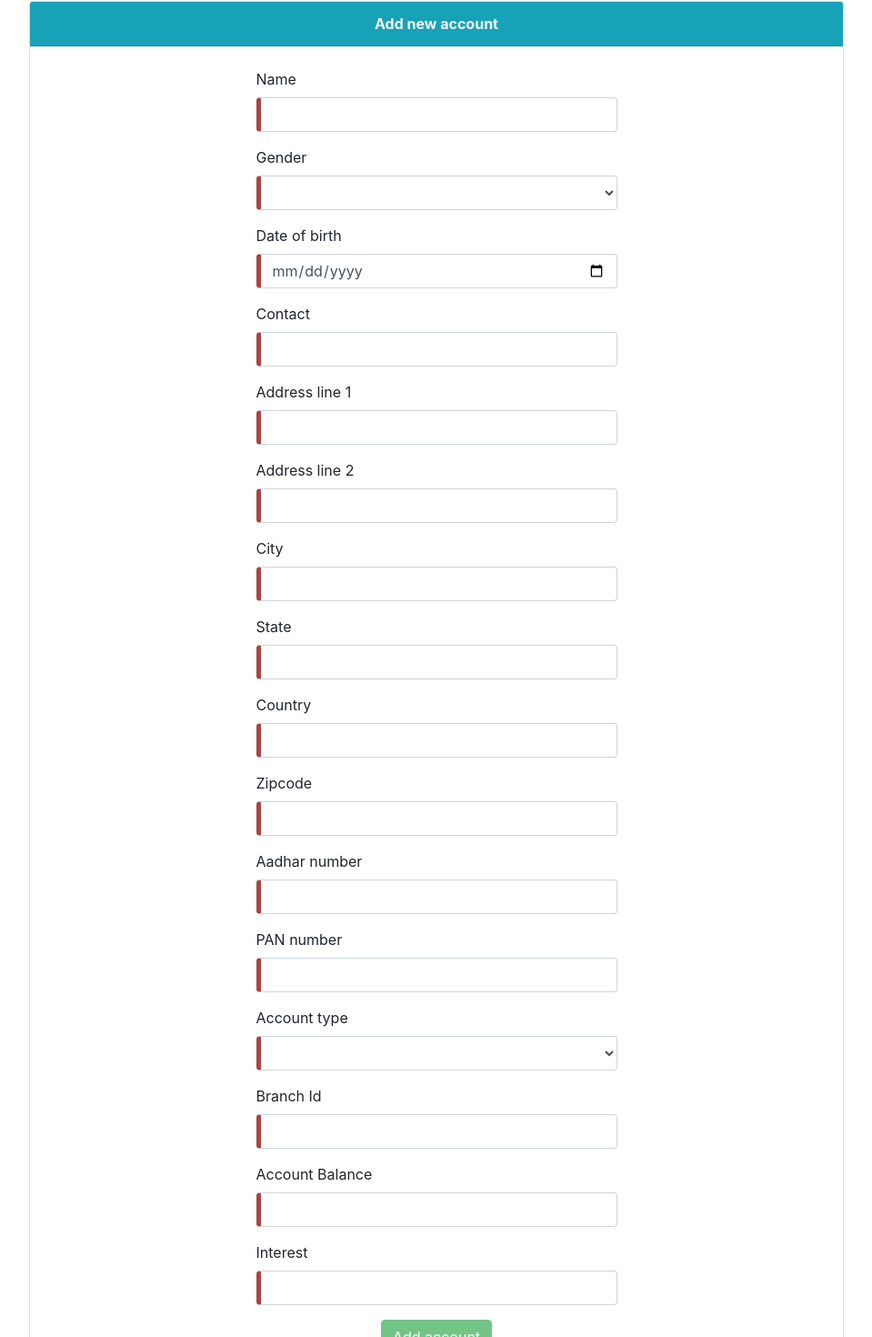
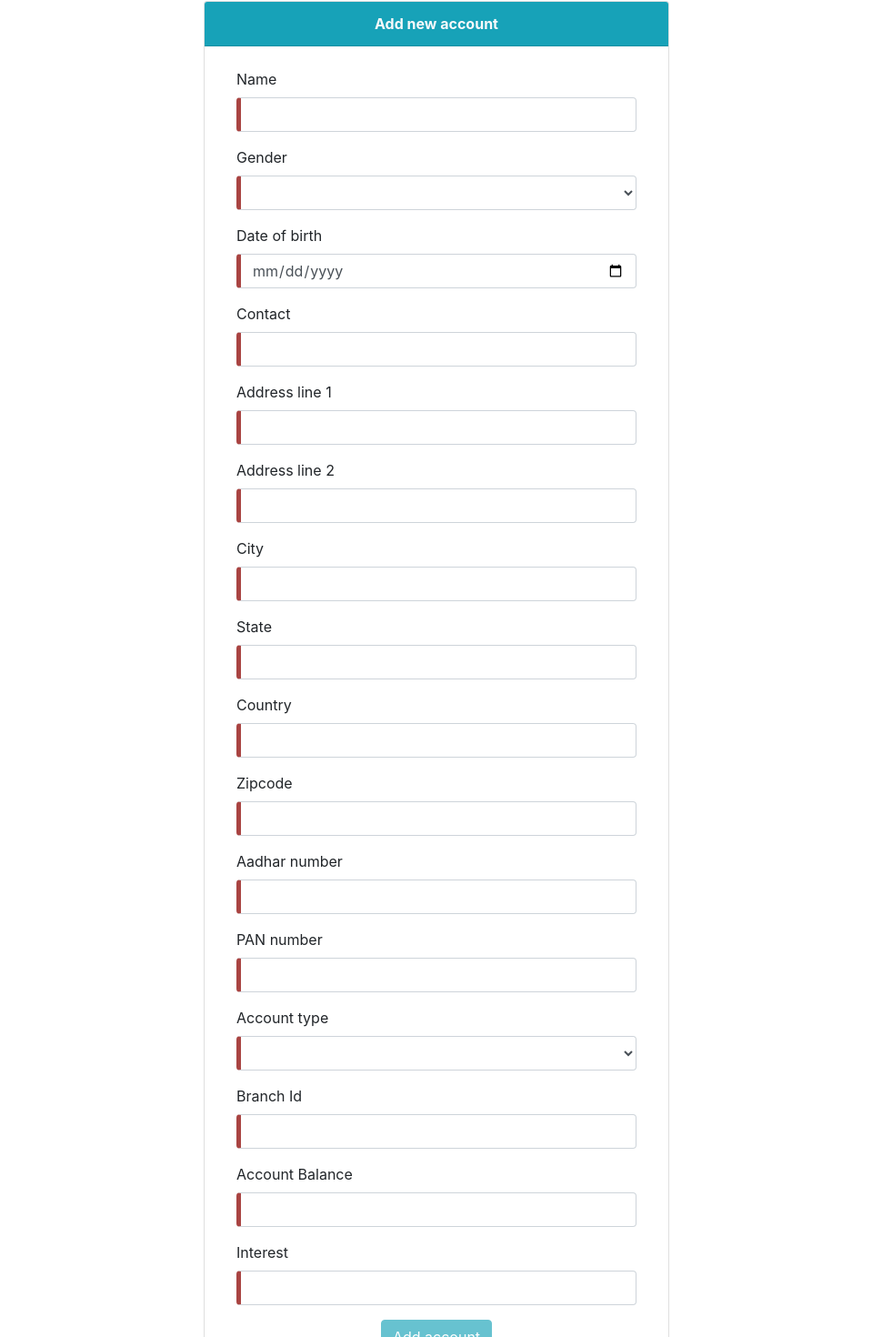
Before and after one commit to CapgeminiBFSI2019/pecunia-client, an Angular app: page /account/add-account in a window 1280 px wide. Shown: the part 221-1691 px from the top of the page at 91% size, without its empty margins (160-1119 px from the left). Built offline with nearby package versions, Linux system fonts and the light colour scheme.

Commit message:
add account changed

```diff
--- a/src/app/account/add-account/add-account.component.css
+++ b/src/app/account/add-account/add-account.component.css
@@ -43,7 +43,14 @@ textarea {
 }
 
 .nopadding {
-    width:70%;
+    width:40%;
     padding: 0 !important;
     margin: 0 auto;
  }
+
+ @media only screen and (max-width: 600px) {
+    .nopadding {
+        width:80%;
+
+    }
+ }
--- a/src/app/account/add-account/add-account.component.html
+++ b/src/app/account/add-account/add-account.component.html
@@ -1,17 +1,17 @@
 <div class="card nopadding mt-3">
     <!-- <h3 class = "style"></h3> -->
-    <div class="card-header  bg-info text-center text-light">
+    <div class="card-header bg-info text-center text-light">
         <strong>Add new account</strong>
     </div>
 
 
 
-    <div class="card-body  mt-1">
+    <div class="card-body mt-1">
         <form (ngSubmit)="onSubmit()" #addAccountForm="ngForm">
-    <div class="form-group col-md-6 offset-md-3">
+            <div class="form-group col-md-12">
                 <label for="name">Name</label>
-        <input type="text" class="form-control" name="name" title="Enter your name" pattern="[A-Za-z\s]*" id="name"
-            required [(ngModel)]="customer.name" title="Only alphabets allowed" #name="ngModel">
+                <input type="text" class="form-control" name="name" title="Enter your name" pattern="[A-Za-z\s]*"
+                    id="name" required [(ngModel)]="customer.name" title="Only alphabets allowed" #name="ngModel">
                 <div *ngIf="!name.value &&name.touched " class="alert alert-danger ">
                     Field required
                 </div>
@@ -19,14 +19,14 @@
                     Alphabets allowed
                 </div>
             </div>
-    <div class="form-group col-md-6 offset-md-3">
-        <label for="gender">Gender</label> <select required id="gender" [(ngModel)]="customer.gender" name="gender"
-            class="form-control">
+            <div class="form-group col-md-12">
+                <label for="gender">Gender</label> <select required id="gender" [(ngModel)]="customer.gender"
+                    name="gender" class="form-control">
                     <option value="Male">Male</option>
                     <option value="Female">Female</option>
                 </select>
             </div>
-    <div class="form-group col-md-6 offset-md-3">
+            <div class="form-group col-md-12">
                 <label for="dob">Date of birth</label>
                 <input type="date" (click)="SetMaxDate()" [max]="todayFormat" class="form-control" id="dob" required
                     [(ngModel)]="customer.dob" name="dob" #dob="ngModel">
@@ -37,7 +37,7 @@
                     Date allowed
                 </div>
             </div>
-    <div class="form-group col-md-6 offset-md-3">
+            <div class="form-group col-md-12">
                 <label for="Contact">Contact</label>
                 <input type="text" class="form-control" maxlength="10" pattern="[0-9]*" title="10 digit phone number"
                     id="contact" required [(ngModel)]="customer.contact" name="contact" #contact="ngModel">
@@ -48,7 +48,7 @@
                     Only number allowed
                 </div>
             </div>
-    <div class="form-group col-md-6 offset-md-3">
+            <div class="form-group col-md-12">
                 <label for="Address line 1">Address line 1</label>
                 <input type="text" class="form-control" pattern="[A-Za-z0-9\s/'-]*"
                     title="Only alphabets, numbers and / and - allowed" id="line1" required [(ngModel)]="address.line1"
@@ -60,7 +60,7 @@
                     Invalid address
                 </div>
             </div>
-    <div class="form-group col-md-6 offset-md-3">
+            <div class="form-group col-md-12">
                 <label for="Address line 2">Address line 2</label>
                 <input type="text" class="form-control" pattern="[A-Za-z0-9\s/'-]*"
                     title="Only alphabets, numbers and / and - allowed" id="line2" required [(ngModel)]="address.line2"
@@ -72,10 +72,10 @@
                     Invalid address
                 </div>
             </div>
-    <div class="form-group col-md-6 offset-md-3">
+            <div class="form-group col-md-12">
                 <label for="City">City</label>
-        <input type="text" class="form-control" pattern="[A-Za-z\s]*" title="Only alphabets allowed" id="city" required
-            [(ngModel)]="address.city" name="city" #city="ngModel">
+                <input type="text" class="form-control" pattern="[A-Za-z\s]*" title="Only alphabets allowed" id="city"
+                    required [(ngModel)]="address.city" name="city" #city="ngModel">
                 <div *ngIf="!city.value && city.touched " class="alert alert-danger ">
                     Field required
                 </div>
@@ -83,10 +83,10 @@
                     Only alphabets allowed
                 </div>
             </div>
-    <div class="form-group col-md-6 offset-md-3">
+            <div class="form-group col-md-12">
                 <label for="State">State</label>
-        <input type="text" class="form-control" pattern="[A-Za-z\s]*" title="Only alphabets allowed" id="state" required
-            [(ngModel)]="address.state" name="state" #state="ngModel">
+                <input type="text" class="form-control" pattern="[A-Za-z\s]*" title="Only alphabets allowed" id="state"
+                    required [(ngModel)]="address.state" name="state" #state="ngModel">
                 <div *ngIf="!state.value && state.touched " class="alert alert-danger ">
                     Field required
                 </div>
@@ -96,10 +96,10 @@
                     Only alphabets allowed
                 </div>
             </div>
-    <div class="form-group col-md-6 offset-md-3">
+            <div class="form-group col-md-12">
                 <label for="Country">Country</label>
-        <input type="text" class="form-control" pattern="[A-Za-z\s]*" title="Only alphabets allowed" id="country"
-            required [(ngModel)]="address.country" name="country" #country="ngModel">
+                <input type="text" class="form-control" pattern="[A-Za-z\s]*" title="Only alphabets allowed"
+                    id="country" required [(ngModel)]="address.country" name="country" #country="ngModel">
                 <div *ngIf="!country.value && country.touched " class="alert alert-danger ">
                     Field required
                 </div>
@@ -107,11 +107,11 @@
                     Only alphabets allowed
                 </div>
             </div>
-    <div class="form-group col-md-6 offset-md-3">
+            <div class="form-group col-md-12">
                 <label for="Zipcode">Zipcode</label>
                 <input type="text" class="form-control" minlength="6" maxlength="6" pattern="[0-9]*"
-            title="Only 6 digit number allowed" id="zipcode" required [(ngModel)]="address.zipcode" name="zipcode"
-            #zipcode="ngModel">
+                    title="Only 6 digit number allowed" id="zipcode" required [(ngModel)]="address.zipcode"
+                    name="zipcode" #zipcode="ngModel">
                 <div *ngIf="!zipcode.value && zipcode.touched " class="alert alert-danger ">
                     Field required
                 </div>
@@ -119,11 +119,11 @@
                     Invalid zipcode
                 </div>
             </div>
-    <div class="form-group col-md-6 offset-md-3">
+            <div class="form-group col-md-12">
                 <label for="Aadhar number">Aadhar number</label>
                 <input type="text" class="form-control" minlength="12" maxlength="12" pattern="[0-9]*"
-            title="Only 12 digit number allowed" id="aadhar" required [(ngModel)]="customer.aadhar" name="aadhar"
-            #aadhar="ngModel">
+                    title="Only 12 digit number allowed" id="aadhar" required [(ngModel)]="customer.aadhar"
+                    name="aadhar" #aadhar="ngModel">
                 <div *ngIf="!aadhar.value && aadhar.touched " class="alert alert-danger ">
                     Field required
                 </div>
@@ -131,7 +131,7 @@
                     Invalid aadhar number
                 </div>
             </div>
-    <div class="form-group col-md-6 offset-md-3">
+            <div class="form-group col-md-12">
                 <label for="PAN number">PAN number</label>
                 <input type="text" class="form-control" minlength="10" maxlength="10" pattern="[A-Z]{5}[0-9]{4}[A-Z]{1}"
                     title="Enter a valid 10 digit PAN number" id="pan" required [(ngModel)]="customer.pan" name="pan"
@@ -143,7 +143,7 @@
                     Invalid PAN number
                 </div>
             </div>
-    <div class="form-group col-md-6 offset-md-3">
+            <div class="form-group col-md-12">
                 <label for="account-type">Account type</label> <select required id="accountType" name="accountType"
                     class="form-control" [(ngModel)]="account.accountType">
                     <option value="Savings">Savings</option>
@@ -152,11 +152,11 @@
                     <option value="Loan">Loan</option>
                 </select>
             </div>
-    <div class="form-group col-md-6 offset-md-3">
+            <div class="form-group col-md-12">
                 <label for="Branch Id">Branch Id</label>
                 <input type="text" class="form-control" minlength="4" maxlength="4" pattern="[0-9]*"
-            title="Only 4 digit number allowed" id="branchId" required [(ngModel)]="account.branchId" name="branchId"
-            #branchId="ngModel">
+                    title="Only 4 digit number allowed" id="branchId" required [(ngModel)]="account.branchId"
+                    name="branchId" #branchId="ngModel">
                 <div *ngIf="!branchId.value && branchId.touched " class="alert alert-danger ">
                     Field required
                 </div>
@@ -165,7 +165,7 @@
                     Invalid branch Id
                 </div>
             </div>
-    <div class="form-group col-md-6 offset-md-3">
+            <div class="form-group col-md-12">
                 <label for="Account Balance">Account Balance</label>
                 <input type="text" class="form-control" title="Enter only monetary value" pattern="[0-9]*" id="balance"
                     required [(ngModel)]="account.balance" name="balance" #balance="ngModel">
@@ -176,9 +176,10 @@
                     Only positive values accepted
                 </div>
             </div>
-    <div class="form-group col-md-6 offset-md-3">
+            <div class="form-group col-md-12">
                 <label for="interest">Interest</label>
-        <input type="text" class="form-control" title="Enter valid account interest" pattern="[0-9]*"  id="interest" required [(ngModel)]="account.interest" name="interest" #interest="ngModel">
+                <input type="text" class="form-control" title="Enter valid account interest" pattern="[0-9]*"
+                    id="interest" required [(ngModel)]="account.interest" name="interest" #interest="ngModel">
                 <div *ngIf="!interest.value && interest.touched " class="alert alert-danger ">
                     Field required
                 </div>
@@ -187,11 +188,13 @@
                 </div>
             </div>
             <div class="d-flex justify-content-center">
-        <button type="submit " class="btn btn-success " [disabled]="!addAccountForm.form.valid ">Add account</button>
+                <button type="submit " class="btn btn-info " [disabled]="!addAccountForm.form.valid ">Add
+                    account</button>
 
             </div>
         </form>
-<div *ngIf="isProcessing" class="spinner-container d-flex align-items-center justify-content-center flex-column">
+        <div *ngIf="isProcessing"
+            class="spinner-container d-flex align-items-center justify-content-center flex-column">
             <div class="spinner-border text-info" role="status">
                 <!-- <span class="sr-only">Loading...</span> -->
             </div>
@@ -209,3 +212,5 @@
                 </div>
             </div>
         </div>
+    </div>
+</div><br>
```
Also changed, not shown: src/app/transaction/credit-slip/credit-slip.component.html (+8 -4 lines), src/styles.css (line endings or trailing spaces). Lines whose indentation alone changed are shown as unchanged.
